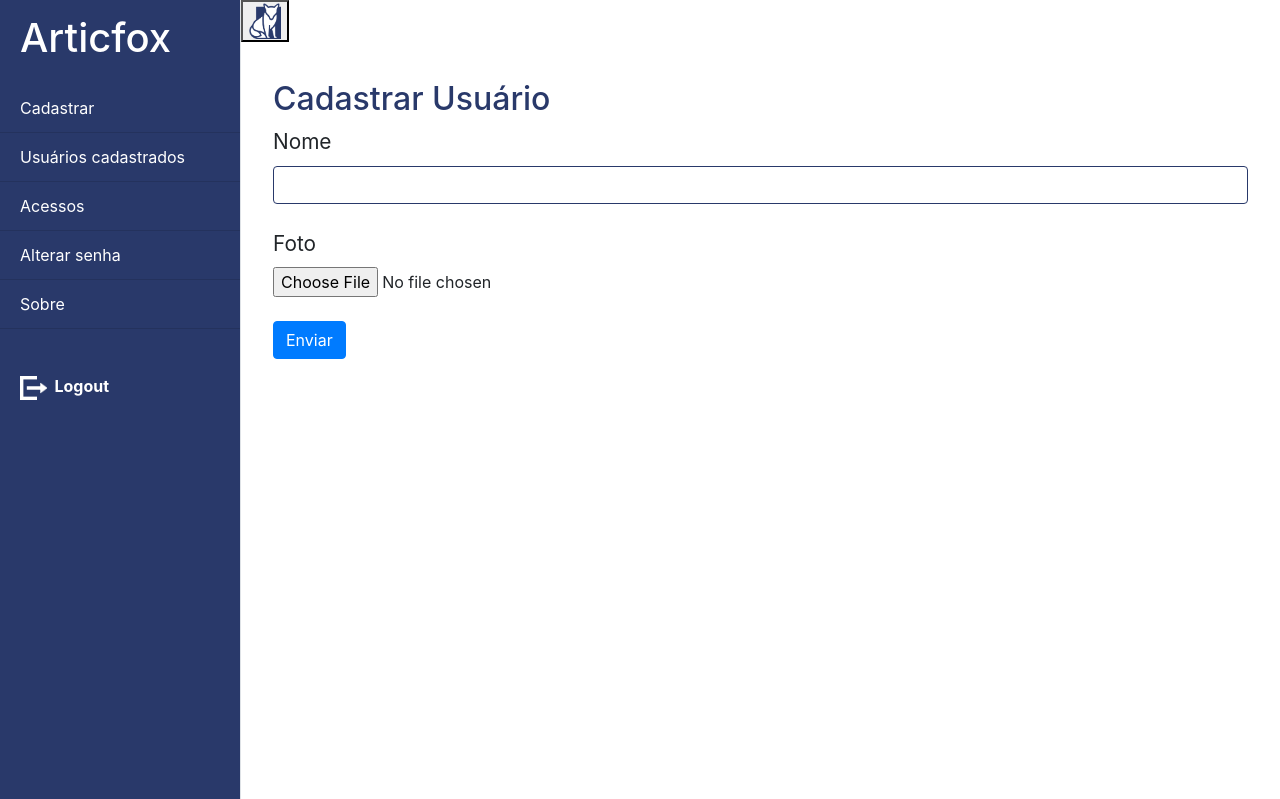
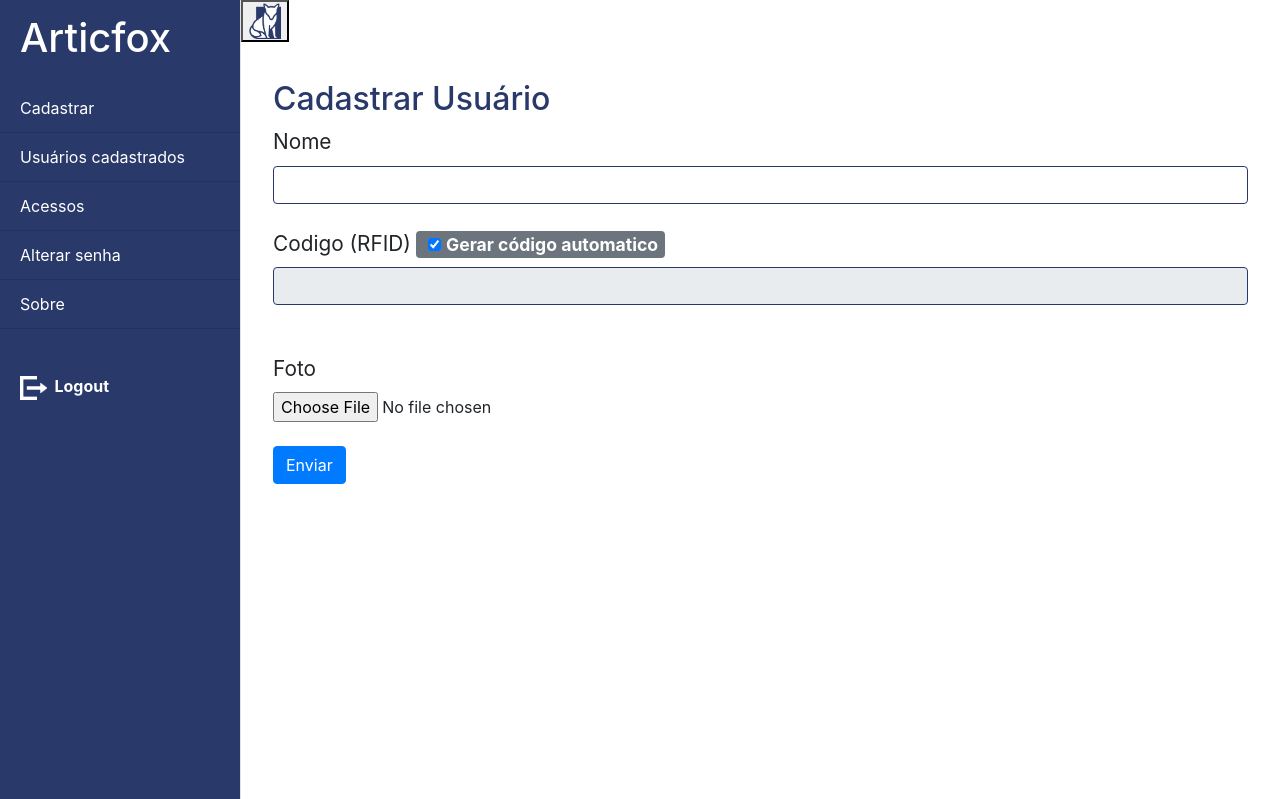
Before and after one commit to linchiyu/Django-general, a Django app: page /cadastrar in a window 1280 px wide. Shown: the top 799 px of the page. Run offline with Django 3.2, Linux system fonts and the light colour scheme; the visitor is signed in with stand-in values (Sample User, id 1); some libraries are stand-ins or nearby versions.

Commit message:
remove hidden rfid

```diff
--- a/backend/templates/formulario/cadastro_face.html
+++ b/backend/templates/formulario/cadastro_face.html
@@ -8,7 +8,7 @@
 		{% csrf_token %}
 		<label>Nome</label>
 		<input class="form-control" type="text" name="name"><br>
-		<div hidden="true"><label style="margin-right: 5px;">Codigo (RFID)</label><span class="badge badge-secondary"
+		<div><label style="margin-right: 5px;">Codigo (RFID)</label><span class="badge badge-secondary"
 			style="font-size:110% !important;"><input style="margin: 0 5px;" type="checkbox" id="checkbox" name="scales"
 				checked>Gerar código automatico
 		</span>
```
